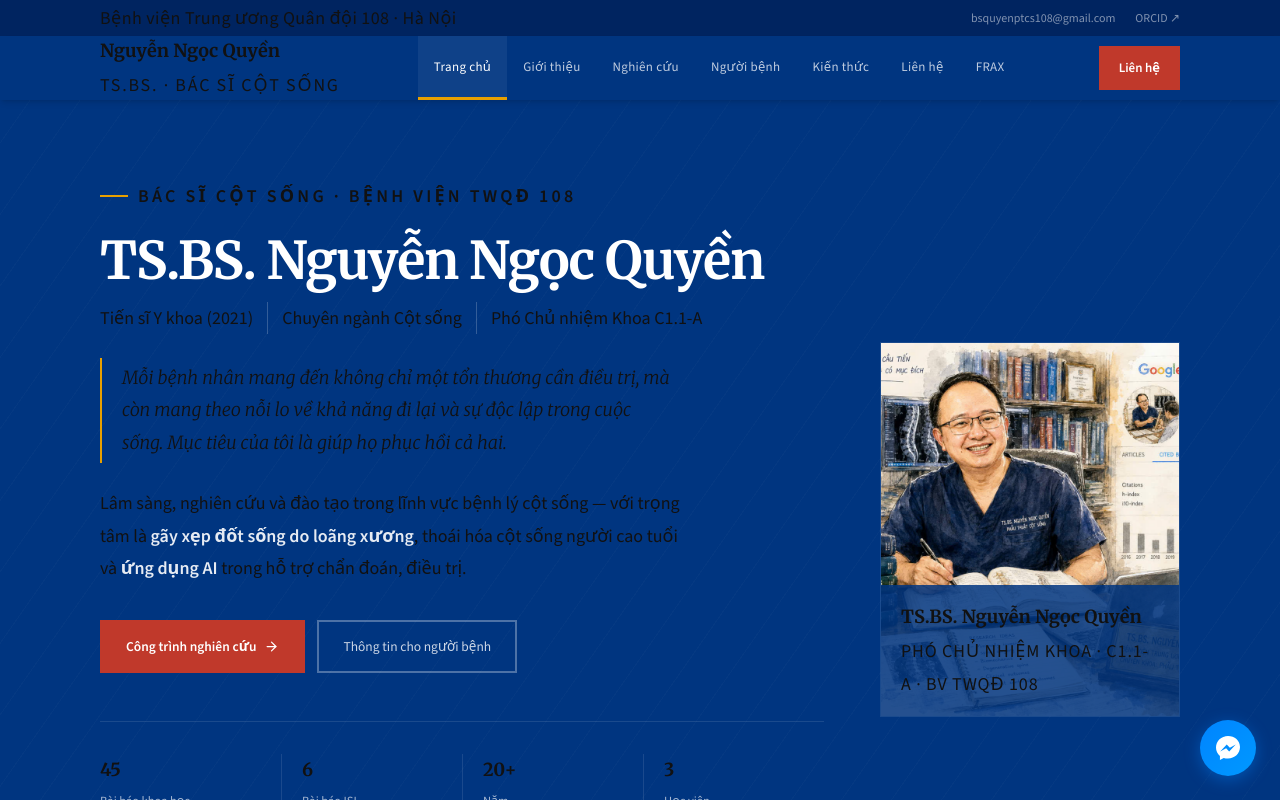
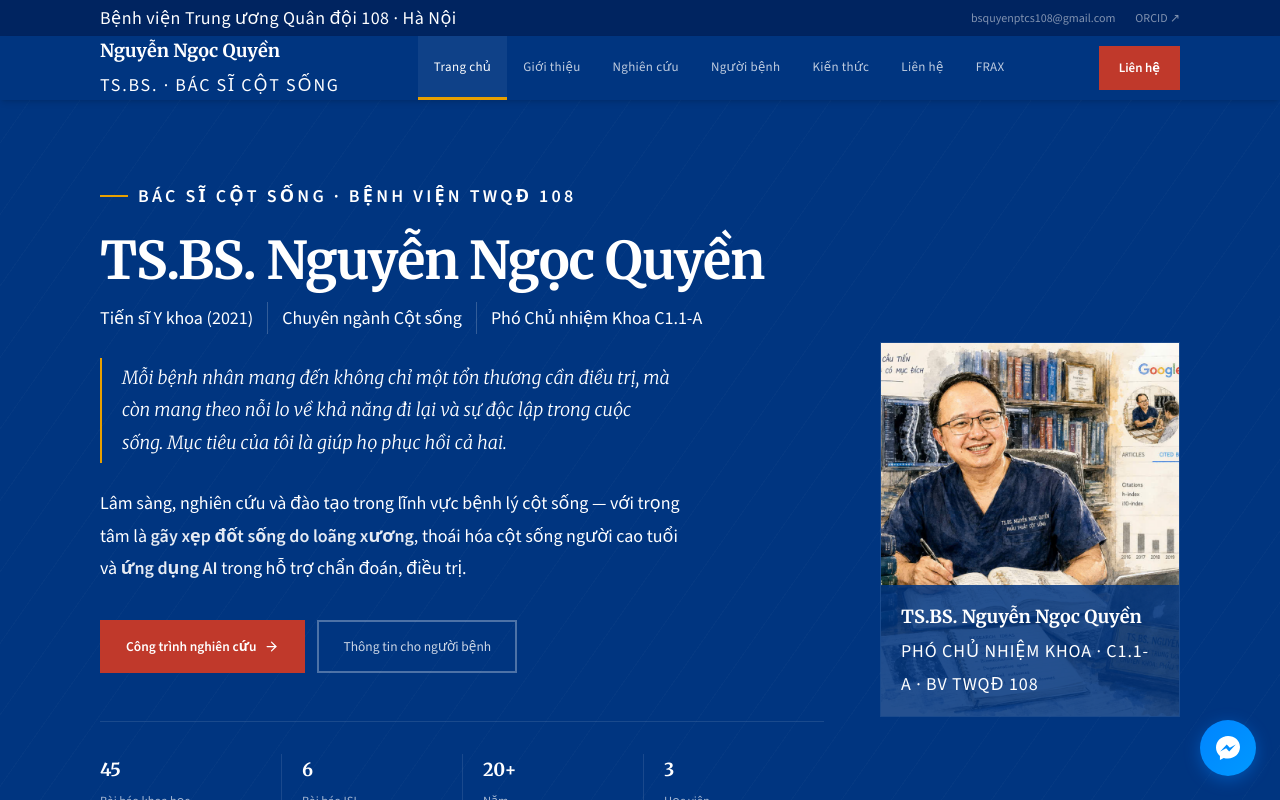
Before and after one commit to Tsquyencotsong-source/bs-quyen-website, a Next.js app: page / in a window 1280 px wide. Shown: the top 800 px of the page. Built offline with nearby package versions, Linux system fonts and the light colour scheme.

Commit message:
sua chu trang tren nen xanh

```diff
--- a/src/app/globals.css
+++ b/src/app/globals.css
@@ -8,6 +8,8 @@
   body { font-family: 'Source Sans 3', system-ui, sans-serif; font-size: 18px !important; color: #111111 !important; line-height: 1.8; }
 p, li, span { font-size: 18px !important; color: #111111 !important; line-height: 1.8 !important; }
 article p, article li { font-weight: 600 !important; }
+.bg-navy p, .bg-navy li, .bg-navy span { color: #ffffff !important; }
+.bg-navy-dark p, .bg-navy-dark li, .bg-navy-dark span { color: #ffffff !important; }
   ::selection { background-color: rgba(0, 53, 128, 0.12); }
   ::-webkit-scrollbar { width: 4px; }
   ::-webkit-scrollbar-thumb { background: #003580; }
```
